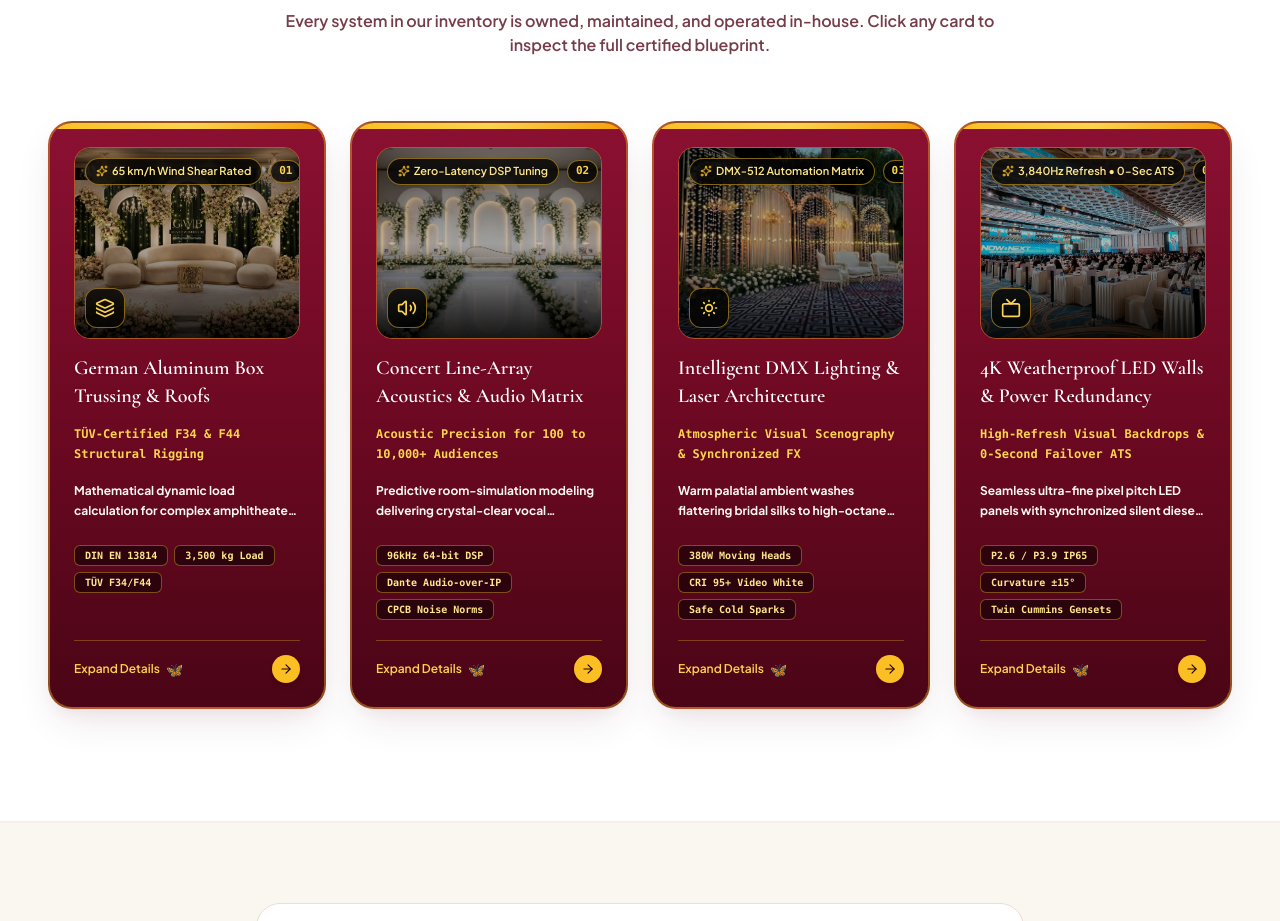
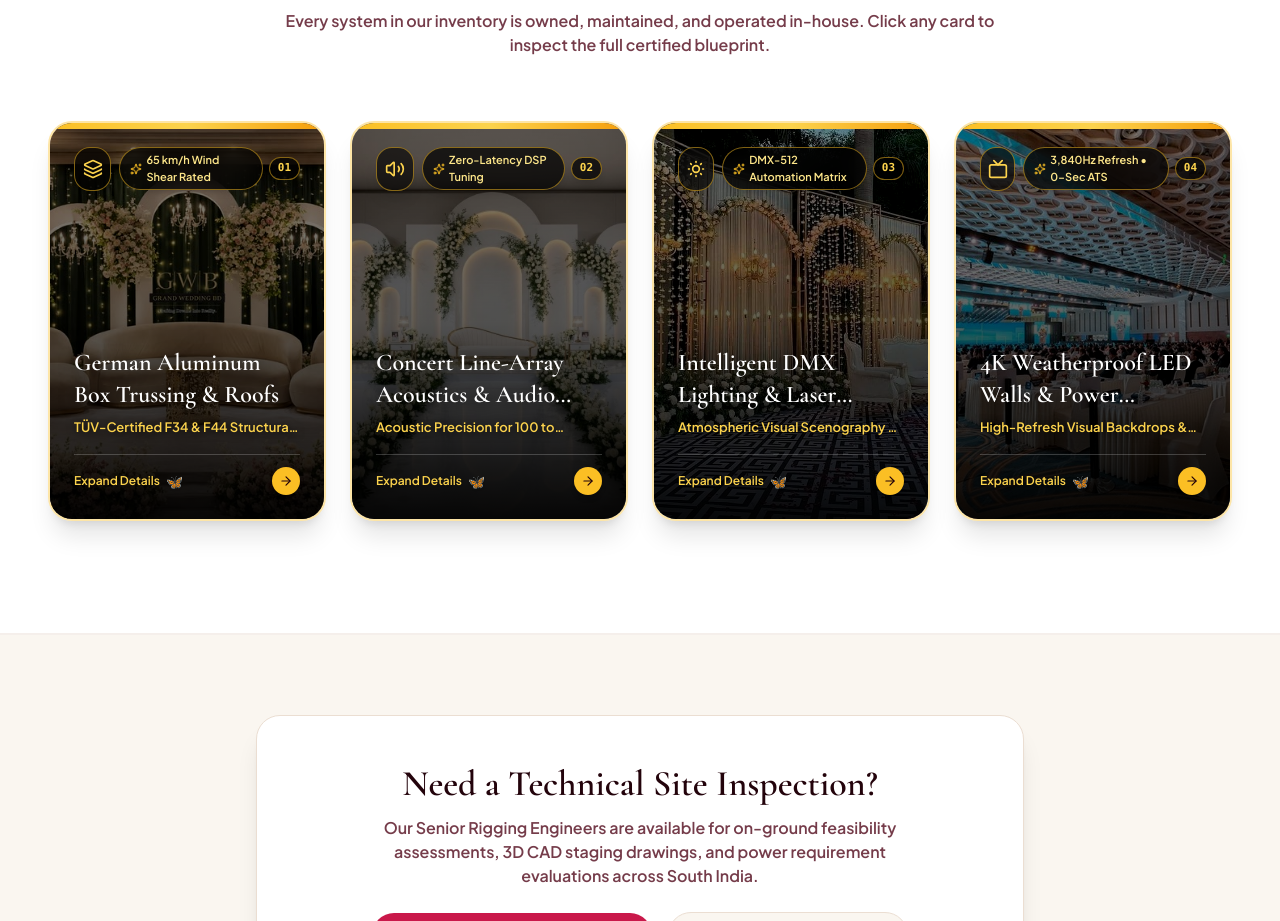
Before and after one commit to hemamalinicti/prince_event_planning, a React (Vite) app: page /engineering in a window 1280 px wide. Shown: the part 933-1854 px from the top of the page. Built offline with nearby package versions, Linux system fonts and the light colour scheme; a web font is replaced by a local one.

Commit message:
feat(engineering): set full card background image and concise 1-line content for engineering service cards

```diff
--- a/src/pages/Engineering.jsx
+++ b/src/pages/Engineering.jsx
@@ -189,84 +189,65 @@ export default function Engineering({ onOpenEnquiry }) {
                 <div
                   key={service.id}
                   onClick={() => setExpandedService(service)}
-                  className="bg-gradient-to-b from-[#8B1032] via-[#6D0922] to-[#4A0516] text-white rounded-3xl p-6 border-2 border-amber-400/40 hover:border-amber-300 shadow-warm-lg hover:shadow-[0_20px_45px_rgba(139,16,50,0.5)] hover:-translate-y-2 transition-all duration-300 flex flex-col justify-between cursor-pointer group relative overflow-hidden h-full"
+                  className="relative rounded-3xl p-5 sm:p-6 border-2 border-amber-400/40 hover:border-amber-300 shadow-xl hover:shadow-[0_20px_45px_rgba(0,0,0,0.6)] hover:-translate-y-2 transition-all duration-300 flex flex-col justify-between cursor-pointer group overflow-hidden h-[380px] sm:h-[400px]"
                 >
-                  {/* Top structural golden accent bar */}
-                  <div className="absolute top-0 left-0 right-0 h-1.5 bg-gradient-to-r from-amber-400 via-amber-300 to-amber-500" />
-
-                  {/* Precision architectural golden corner brackets */}
-                  <span className="absolute top-0 left-0 w-3.5 h-3.5 border-t-2 border-l-2 border-amber-400/80 rounded-tl-3xl transition-all duration-300 group-hover:w-5 group-hover:h-5 group-hover:border-amber-300" />
-                  <span className="absolute top-0 right-0 w-3.5 h-3.5 border-t-2 border-r-2 border-amber-400/80 rounded-tr-3xl transition-all duration-300 group-hover:w-5 group-hover:h-5 group-hover:border-amber-300" />
-                  <span className="absolute bottom-0 left-0 w-3.5 h-3.5 border-b-2 border-l-2 border-amber-400/80 rounded-bl-3xl transition-all duration-300 group-hover:w-5 group-hover:h-5 group-hover:border-amber-300" />
-                  <span className="absolute bottom-0 right-0 w-3.5 h-3.5 border-b-2 border-r-2 border-amber-400/80 rounded-br-3xl transition-all duration-300 group-hover:w-5 group-hover:h-5 group-hover:border-amber-300" />
-
-                  <div className="flex flex-col">
-                    {/* Photographic Showcase Window with Overlaid Badges */}
-                    <div className="relative w-full h-44 sm:h-48 rounded-2xl overflow-hidden mb-4 border border-amber-400/40 shadow-inner">
+                  {/* Full Card Photographic Background */}
                   <img
                     src={service.image}
                     alt={service.title}
-                        className="w-full h-full object-cover object-center group-hover:scale-108 transition-transform duration-700 filter brightness-[0.92] contrast-[1.05]"
+                    className="absolute inset-0 w-full h-full object-cover object-center group-hover:scale-110 transition-transform duration-700 filter brightness-[0.82] contrast-[1.08] pointer-events-none"
                   />
-                      <div className="absolute inset-0 bg-gradient-to-t from-black/85 via-black/20 to-black/35 pointer-events-none" />
+                  {/* Dark Vignette Overlay for High-Contrast Text Legibility */}
+                  <div className="absolute inset-0 bg-gradient-to-t from-black/95 via-black/55 to-black/35 pointer-events-none" />
 
-                      {/* Header Badge & Index over Image */}
-                      <div className="absolute top-2.5 left-2.5 right-2.5 flex items-center justify-between gap-2">
-                        <span className="inline-flex items-center gap-1 px-2.5 py-1 rounded-full bg-black/75 text-amber-300 text-[10px] sm:text-[11px] font-bold border border-amber-400/50 shadow-md backdrop-blur-md">
+                  {/* Top structural golden accent bar */}
+                  <div className="absolute top-0 left-0 right-0 h-1.5 bg-gradient-to-r from-amber-400 via-amber-300 to-amber-500 z-10" />
+
+                  {/* Precision architectural golden corner brackets */}
+                  <span className="absolute top-0 left-0 w-3.5 h-3.5 border-t-2 border-l-2 border-amber-400/80 rounded-tl-3xl transition-all duration-300 group-hover:w-5 group-hover:h-5 group-hover:border-amber-300 z-10" />
+                  <span className="absolute top-0 right-0 w-3.5 h-3.5 border-t-2 border-r-2 border-amber-400/80 rounded-tr-3xl transition-all duration-300 group-hover:w-5 group-hover:h-5 group-hover:border-amber-300 z-10" />
+                  <span className="absolute bottom-0 left-0 w-3.5 h-3.5 border-b-2 border-l-2 border-amber-400/80 rounded-bl-3xl transition-all duration-300 group-hover:w-5 group-hover:h-5 group-hover:border-amber-300 z-10" />
+                  <span className="absolute bottom-0 right-0 w-3.5 h-3.5 border-b-2 border-r-2 border-amber-400/80 rounded-br-3xl transition-all duration-300 group-hover:w-5 group-hover:h-5 group-hover:border-amber-300 z-10" />
+
+                  {/* Top Section: Icon, Badge & Index */}
+                  <div className="relative z-10 flex items-start justify-between gap-2">
+                    <div className="w-11 h-11 rounded-2xl bg-black/60 backdrop-blur-md text-amber-300 border border-amber-400/50 flex items-center justify-center shadow-lg group-hover:scale-110 group-hover:bg-amber-400 group-hover:text-burgundy-950 transition-all">
+                      <Icon className="w-5 h-5 transition-colors" />
+                    </div>
+
+                    <div className="flex items-center gap-1.5">
+                      <span className="inline-flex items-center gap-1 px-2.5 py-1 rounded-full bg-black/70 backdrop-blur-md text-amber-300 text-[10px] sm:text-[11px] font-bold border border-amber-400/50 shadow-md">
                         <Sparkles className="w-3 h-3 text-amber-400 shrink-0" />
-                          <span className="text-amber-200 truncate">{service.badge}</span>
+                        <span className="text-amber-200">{service.badge}</span>
                       </span>
-                        <span className="font-mono text-[11px] font-bold text-amber-300 bg-black/75 px-2 py-0.5 rounded-full border border-amber-400/50 shadow-md backdrop-blur-md">
+                      <span className="font-mono text-[11px] font-bold text-amber-300 bg-black/70 backdrop-blur-md px-2 py-0.5 rounded-full border border-amber-400/50 shadow-md">
                         0{idx + 1}
                       </span>
                     </div>
-
-                      {/* Icon Badge Floating on bottom-left of image */}
-                      <div className="absolute bottom-2.5 left-2.5 w-10 h-10 rounded-xl bg-black/75 text-amber-300 border border-amber-400/50 flex items-center justify-center backdrop-blur-md shadow-lg group-hover:scale-110 group-hover:bg-amber-400 group-hover:text-burgundy-950 transition-all">
-                        <Icon className="w-5 h-5 transition-colors" />
-                      </div>
                   </div>
 
-                    {/* Title with locked height for optical alignment - Crisp Pure White */}
-                    <div className="h-14 sm:h-16 flex items-start mb-1.5">
-                      <h3 className="font-editorial text-xl font-bold text-white leading-snug group-hover:text-amber-200 transition-colors line-clamp-2 drop-shadow-sm">
+                  {/* Bottom Section: Title, 1 Line of Content, Expand Trigger */}
+                  <div className="relative z-10">
+                    {/* Title */}
+                    <h3 className="font-editorial text-xl sm:text-2xl font-bold text-white leading-snug group-hover:text-amber-200 transition-colors drop-shadow-[0_2px_8px_rgba(0,0,0,0.9)] mb-1.5 line-clamp-2">
                       {service.title}
                     </h3>
-                    </div>
 
-                    {/* Subtitle with locked height - Lustrous High-Contrast Amber */}
-                    <div className="h-10 sm:h-11 flex items-start mb-3">
-                      <div className="text-xs font-mono text-amber-300 font-bold line-clamp-2 leading-relaxed drop-shadow-sm">
+                    {/* Exactly 1 Line of Content */}
+                    <p className="text-xs sm:text-[13px] font-semibold text-amber-300 line-clamp-1 leading-relaxed drop-shadow-[0_1px_4px_rgba(0,0,0,0.9)] mb-4">
                       {service.subtitle}
-                      </div>
-                    </div>
+                    </p>
 
-                    {/* Description with locked height - High-Legibility Light Cream */}
-                    <div className="h-12 flex items-start mb-4">
-                      <p className="text-xs text-cream-100 font-medium leading-relaxed line-clamp-2">
-                        {service.shortDesc}
-                      </p>
-                    </div>
-
-                    {/* Teaser Pills with locked min-height - Bright Amber & Dark Pill */}
-                    <div className="min-h-[58px] flex flex-wrap content-start gap-1.5 mb-5">
-                      {service.pills.map((pill, pIdx) => (
-                        <span key={pIdx} className="text-[10px] font-mono font-bold px-2.5 py-0.5 rounded-md bg-black/50 text-amber-200 border border-amber-400/40 shadow-xs">
-                          {pill}
-                        </span>
-                      ))}
-                    </div>
-                  </div>
-
-                  {/* Expand Prompt Trigger pinned to bottom */}
-                  <div className="mt-auto pt-3.5 border-t border-amber-400/30 flex items-center justify-between text-xs font-bold text-amber-300 group-hover:text-white transition-colors">
-                    <span className="flex items-center gap-1.5 text-amber-300 group-hover:text-white">
+                    {/* Expand Prompt Trigger */}
+                    <div className="pt-3 border-t border-white/20 flex items-center justify-between text-xs font-bold text-amber-300 group-hover:text-white transition-colors">
+                      <span className="flex items-center gap-1.5 text-amber-300 group-hover:text-white drop-shadow-sm">
                         <span>Expand Details</span>
                         <span className="text-sm">🦋</span>
                       </span>
                       <span className="w-7 h-7 rounded-full bg-amber-400 text-burgundy-950 group-hover:bg-white group-hover:text-cherry-900 transition-all flex items-center justify-center shadow-md font-bold">
                         <ArrowRight className="w-3.5 h-3.5 text-burgundy-950 group-hover:translate-x-0.5 transition-transform" />
                       </span>
+                    </div>
                   </div>
                 </div>
               );
```
Lines whose indentation alone changed are shown as unchanged.
